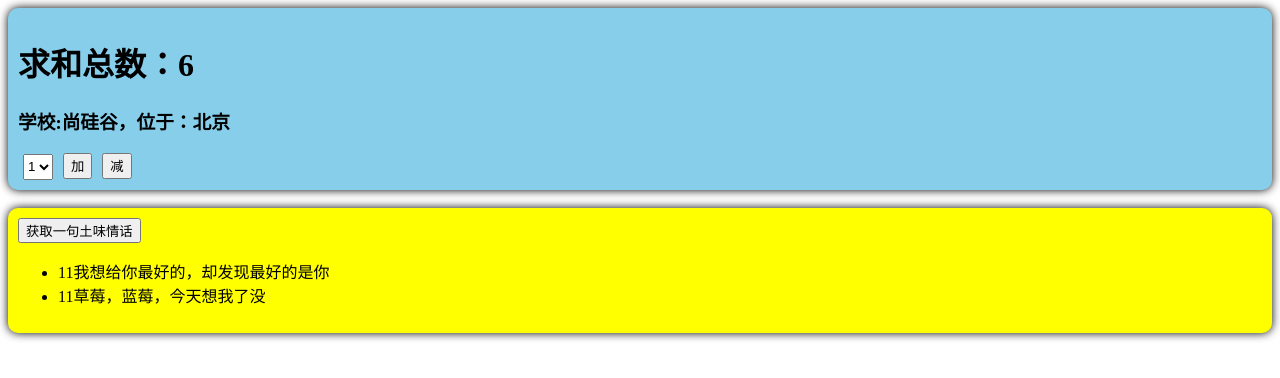
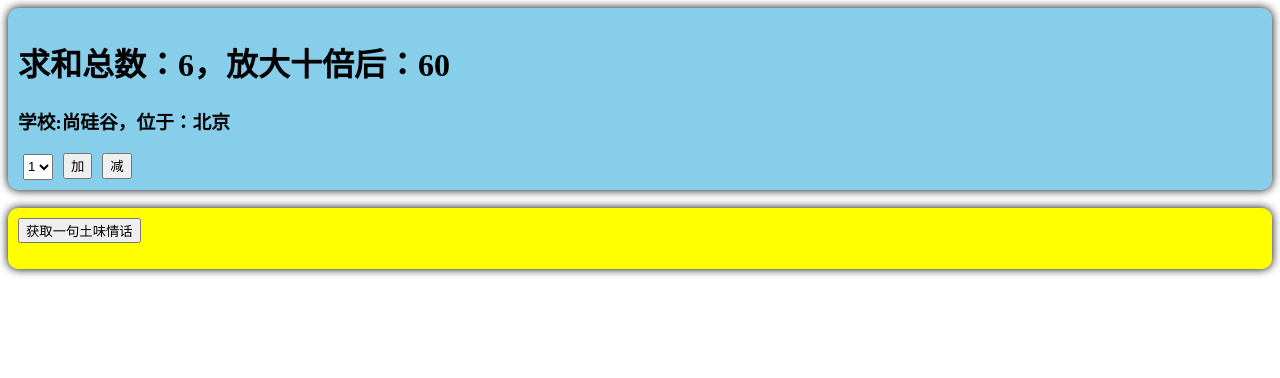
Before and after one commit to lhj502819/Vue3-Learning, a Vue app: page / in a window 1280 px wide. Shown: the top 378 px of the page. Built offline with nearby package versions, Linux system fonts and the light colour scheme.

Commit message:
getter and subscribe

```diff
--- a/src/components/Count.vue
+++ b/src/components/Count.vue
@@ -1,6 +1,6 @@
 <template>
   <div class="count">
-    <h1>求和总数：{{ sum }}</h1>
+    <h1>求和总数：{{ sum }}，放大十倍后：{{ bigSum }}</h1>
     <h3>学校:{{ school }}，位于：{{ address }}</h3>
     <select v-model.number="n">
       <option>1</option>
@@ -22,7 +22,14 @@ let n = ref(1)
 const countStore = useCountStore()
 
 //storeToRefs只会关注store中的数据，不会关注store中的方法
-const {sum, school, address} = storeToRefs(countStore)
+const {sum, school, address, bigSum} = storeToRefs(countStore)
+
+countStore.$subscribe((mutation, state) => {
+  console.log('countStore中的数据发生了变化')
+  console.log('!!!!',mutation)
+  console.log('@@@@',state)
+  localStorage.setItem('sum', state.sum.toString())
+})
 
 function add() {
   //第一种修改数据的方式，拿到直接用
@@ -36,7 +43,7 @@ function add() {
   // })
 
   //第三种办法
-  countStore.changeData(n.value,'清华大学', '北京海淀区')
+  countStore.changeData(n.value, '清华大学', '北京海淀区')
 }
 
 function minus() {
--- a/src/components/LoveTalk.vue
+++ b/src/components/LoveTalk.vue
@@ -12,12 +12,18 @@
 <script setup lang="ts">
 import {useTalkStore2} from "@/store/LoveTalk";
 import {storeToRefs} from "pinia";
+
 const talkStore2 = useTalkStore2()
 
 const {talkList} = storeToRefs(talkStore2)
+
 async function getOneTalk() {
   await talkStore2.getATalk()
 }
+
+talkStore2.$subscribe((mutation, state) => {
+  localStorage.setItem("talkList", JSON.stringify(state.talkList))
+})
 </script>
 
 <style scoped>
--- a/src/store/Count.ts
+++ b/src/store/Count.ts
@@ -15,5 +15,8 @@ export const useCountStore = defineStore('count', {
             this.school = school
             this.address = address
         }
+    },
+    getters:{
+        bigSum: state => state.sum * 10
     }
 })
--- a/src/store/LoveTalk.ts
+++ b/src/store/LoveTalk.ts
@@ -17,14 +17,12 @@ export const useTalkStore = defineStore('talk', {
 export const useTalkStore2 = defineStore('talk2', {
     state() {
         return {
-            talkList: [
-                {id: 1, content: "11我想给你最好的，却发现最好的是你"},
-                {id: 2, content: "11草莓，蓝莓，今天想我了没"},
-            ]
+            talkList: JSON.parse(localStorage.getItem("talkList") as string) || []
+
         }
     },
     actions: {
-        async getATalk(){
+        async getATalk() {
             const {data: {content}} = await axios.get('https://api.uomg.com/api/rand.qinghua')
             this.talkList.unshift({id: uuid(), content: content})
         }
```
